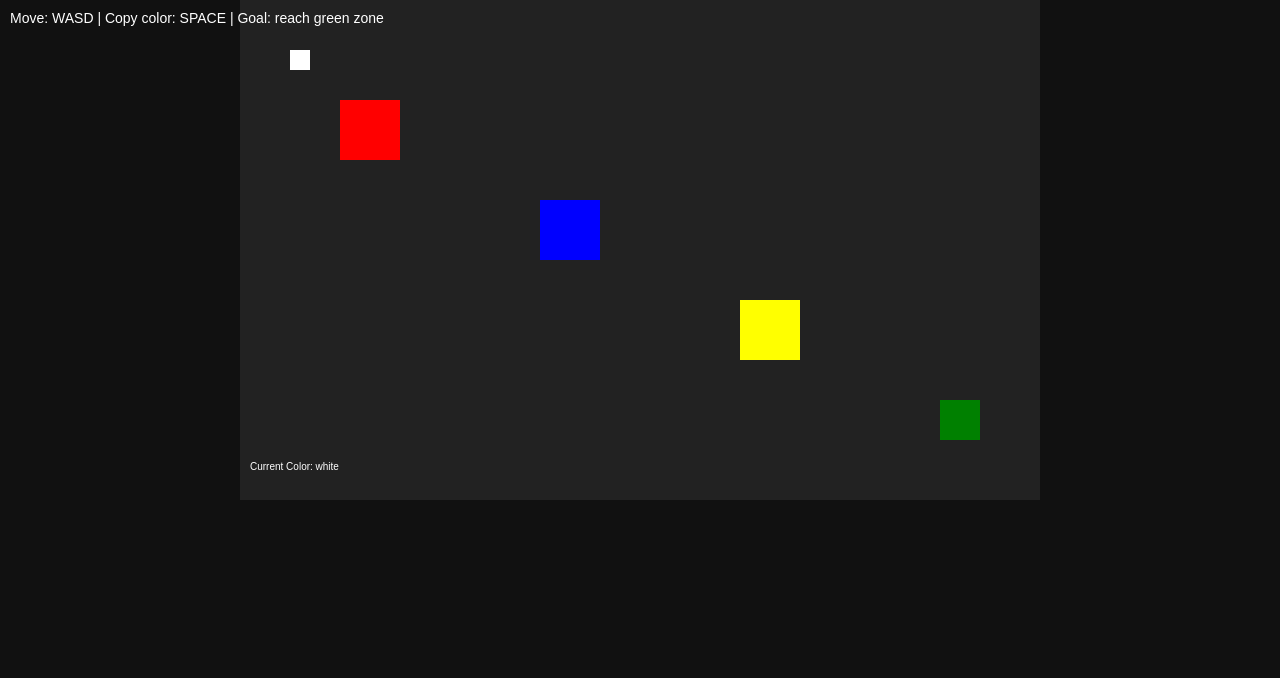
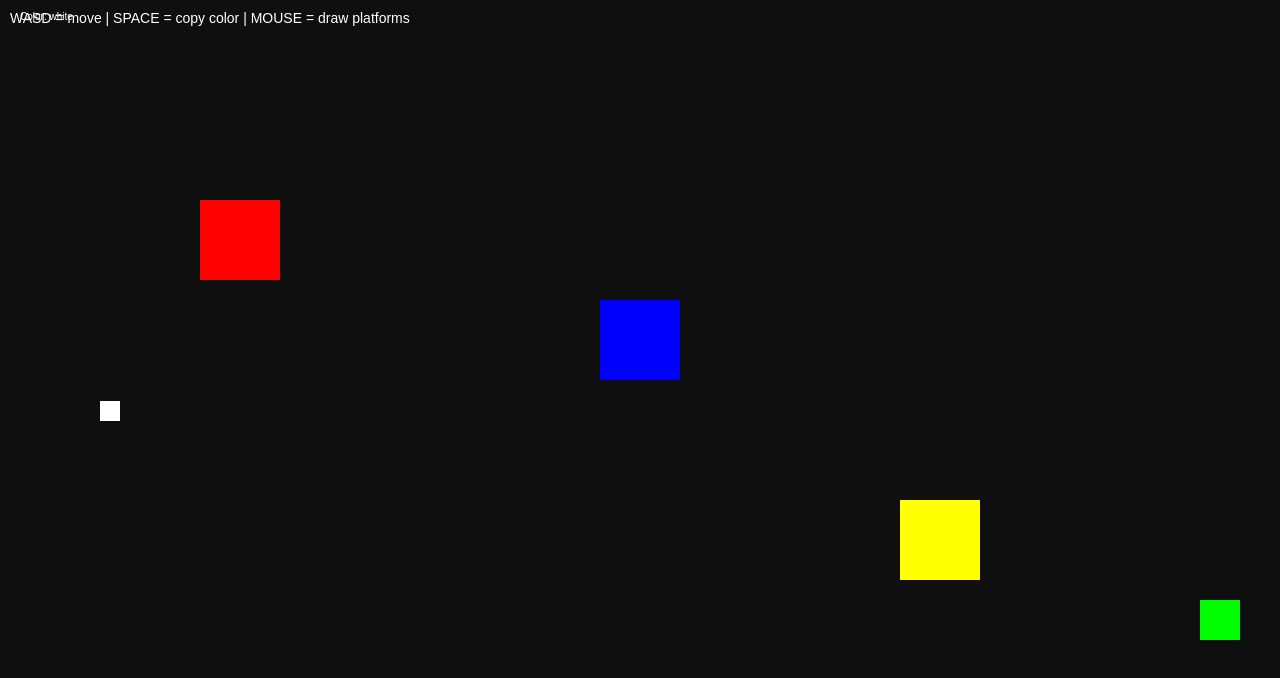
Before and after one commit to Aaron-s000/hide, a plain HTML site: page index.html in a window 1280 px wide. Drawn offline with Linux system fonts and the light colour scheme.

Commit message:
Refactor game to Chameleon Draw World with UI updates

```diff
--- a/index.html
+++ b/index.html
@@ -2,117 +2,178 @@
 <html lang="en">
 <head>
 <meta charset="UTF-8">
-<title>Color Copy Game</title>
+<title>Chameleon Draw World</title>
 <style>
     body {
         margin: 0;
-        background: #111;
         overflow: hidden;
-        font-family: Arial;
+        background: #0f0f0f;
     }
     canvas {
         display: block;
-        margin: 0 auto;
-        background: #222;
     }
-    #info {
-        position: absolute;
+    #ui {
+        position: fixed;
         top: 10px;
         left: 10px;
         color: white;
+        font-family: Arial;
         font-size: 14px;
+        z-index: 10;
     }
 </style>
 </head>
 <body>
 
-<div id="info">
-Move: WASD | Copy color: SPACE | Goal: reach green zone
+<div id="ui">
+WASD = move | SPACE = copy color | MOUSE = draw platforms
 </div>
 
-<canvas id="game" width="800" height="500"></canvas>
+<canvas id="c"></canvas>
 
 <script>
-const canvas = document.getElementById("game");
+const canvas = document.getElementById("c");
 const ctx = canvas.getContext("2d");
 
+function resize(){
+    canvas.width = window.innerWidth;
+    canvas.height = window.innerHeight;
+}
+window.addEventListener("resize", resize);
+resize();
+
+// PLAYER
 const player = {
-    x: 50,
-    y: 50,
+    x: 100,
+    y: 100,
     size: 20,
+    speed: 3,
     color: "white",
-    copiedColor: null,
-    speed: 3
+    copied: null
 };
 
-const goal = { x: 700, y: 400, size: 40 };
+// GOAL
+const goal = {
+    x: 1200,
+    y: 600,
+    size: 40,
+    color: "lime"
+};
 
+// COLOR ZONES (copy stations)
 const zones = [
-    { x: 100, y: 100, size: 60, color: "red" },
-    { x: 300, y: 200, size: 60, color: "blue" },
-    { x: 500, y: 300, size: 60, color: "yellow" }
+    {x:200,y:200,s:80,color:"red"},
+    {x:600,y:300,s:80,color:"blue"},
+    {x:900,y:500,s:80,color:"yellow"}
 ];
 
+// DRAWN PLATFORMS
+let platforms = [];
+
+// INPUT
 const keys = {};
-
 document.addEventListener("keydown", e => keys[e.key.toLowerCase()] = true);
 document.addEventListener("keyup", e => keys[e.key.toLowerCase()] = false);
 
-function rectCollision(a, b) {
-    return a.x < b.x + b.size &&
+// MOUSE DRAW
+let drawing = false;
+canvas.addEventListener("mousedown", () => drawing = true);
+canvas.addEventListener("mouseup", () => drawing = false);
+canvas.addEventListener("mousemove", e => {
+    if (!drawing) return;
+
+    platforms.push({
+        x: e.clientX,
+        y: e.clientY,
+        w: 60,
+        h: 20,
+        color: "gray"
+    });
+});
+
+// COLLISION
+function hit(a,b){
+    return a.x < b.x + b.w &&
            a.x + a.size > b.x &&
-           a.y < b.y + b.size &&
+           a.y < b.y + b.h &&
            a.y + a.size > b.y;
 }
 
-function update() {
-    if (keys["w"]) player.y -= player.speed;
-    if (keys["s"]) player.y += player.speed;
-    if (keys["a"]) player.x -= player.speed;
-    if (keys["d"]) player.x += player.speed;
+// RECT FOR ZONES
+function hitZone(p,z){
+    return p.x < z.x + z.s &&
+           p.x + p.size > z.x &&
+           p.y < z.y + z.s &&
+           p.y + p.size > z.y;
+}
+
+function update(){
+    let dx = 0, dy = 0;
+
+    if(keys["w"]) dy -= player.speed;
+    if(keys["s"]) dy += player.speed;
+    if(keys["a"]) dx -= player.speed;
+    if(keys["d"]) dx += player.speed;
+
+    player.x += dx;
+    player.y += dy;
 
     // copy color
-    if (keys[" "]) {
-        zones.forEach(z => {
-            if (rectCollision(player, z)) {
-                player.copiedColor = z.color;
+    if(keys[" "]){
+        zones.forEach(z=>{
+            if(hitZone(player,z)){
+                player.copied = z.color;
             }
         });
     }
 
-    // win condition
-    if (rectCollision(player, goal)) {
-        alert("YOU WIN. No excuses. Next level coming soon.");
-        player.x = 50;
-        player.y = 50;
+    // gravity-ish clamp
+    player.y += 1;
+
+    // platform collision (simple)
+    for(let p of platforms){
+        if(hit(player,p)){
+            player.y = p.y - player.size;
         }
     }
 
-function drawRect(obj, colorOverride = null) {
-    ctx.fillStyle = colorOverride || obj.color;
-    ctx.fillRect(obj.x, obj.y, obj.size, obj.size);
+    // win
+    if(hitZone(player, goal)){
+        alert("LEVEL CLEAR. Build harder. Move faster.");
+        player.x = 100;
+        player.y = 100;
+    }
 }
 
-function draw() {
-    ctx.clearRect(0, 0, canvas.width, canvas.height);
+function draw(){
+    ctx.clearRect(0,0,canvas.width,canvas.height);
 
     // zones
-    zones.forEach(z => drawRect(z));
+    zones.forEach(z=>{
+        ctx.fillStyle = z.color;
+        ctx.fillRect(z.x,z.y,z.s,z.s);
+    });
 
     // goal
-    drawRect(goal, "green");
+    ctx.fillStyle = goal.color;
+    ctx.fillRect(goal.x,goal.y,goal.size,goal.size);
 
-    // player color logic
-    let displayColor = player.copiedColor || "white";
+    // platforms
+    for(let p of platforms){
+        ctx.fillStyle = p.color;
+        ctx.fillRect(p.x,p.y,p.w,p.h);
+    }
 
-    ctx.fillStyle = displayColor;
-    ctx.fillRect(player.x, player.y, player.size, player.size);
+    // player color rule
+    let c = player.copied || "white";
+    ctx.fillStyle = c;
+    ctx.fillRect(player.x,player.y,player.size,player.size);
 
     ctx.fillStyle = "white";
-    ctx.fillText("Current Color: " + displayColor, 10, 470);
+    ctx.fillText("Color: " + c, 20, 20);
 }
 
-function loop() {
+function loop(){
     update();
     draw();
     requestAnimationFrame(loop);
```
Lines whose indentation alone changed are shown as unchanged.
